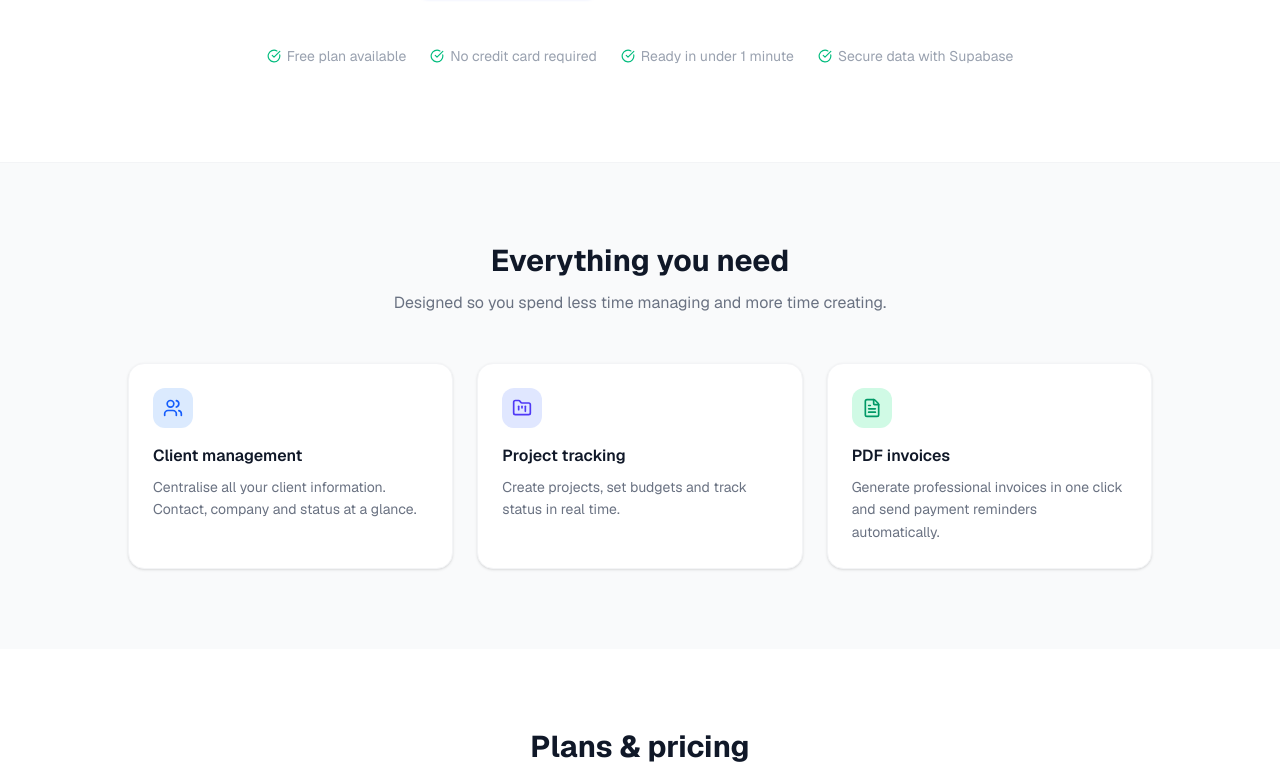
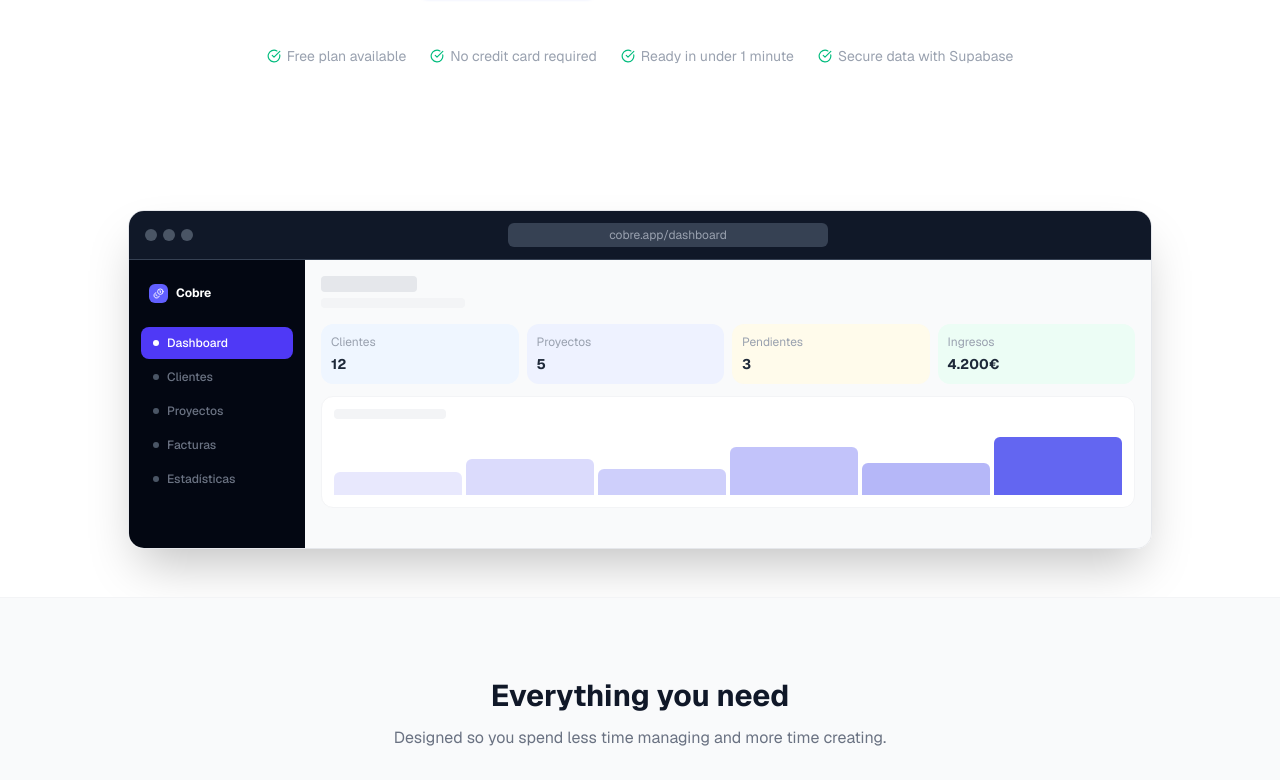
Before and after one commit to cobreestudio/cobre-freelancehub_SaaS, a Next.js app: page /en/landing in a window 1280 px wide. Shown: the part 548-1328 px from the top of the page. Built offline with nearby package versions, Linux system fonts and the light colour scheme.

Commit message:
feat: mobile responsive, onboarding checklist, landing mockup, i18n fixes

```diff
--- a/src/app/[locale]/(app)/clients/page.tsx
+++ b/src/app/[locale]/(app)/clients/page.tsx
@@ -180,7 +180,7 @@ export default function ClientsPage() {
             <div key={client.id} className="px-5 py-4 hover:bg-gray-50/60 transition-colors">
               {editingId === client.id ? (
                 <div className="space-y-3 py-1">
-                  <div className="grid grid-cols-2 gap-3">
+                  <div className="grid grid-cols-1 sm:grid-cols-2 gap-3">
                     <input autoFocus value={editForm.name || ''} onChange={e => setEditForm({ ...editForm, name: e.target.value })}
                       placeholder="Nombre" className="input" />
                     <input value={editForm.email || ''} onChange={e => setEditForm({ ...editForm, email: e.target.value })}
--- a/src/app/[locale]/(app)/page.tsx
+++ b/src/app/[locale]/(app)/page.tsx
@@ -3,15 +3,13 @@
 import { useEffect, useState } from 'react'
 import { clientStore, projectStore, invoiceStore, profileStore } from '@/lib/store'
 import { Invoice, Project, Client, Profile } from '@/lib/types'
-import { Users, FolderKanban, FileText, TrendingUp, TrendingDown, Plus, ArrowRight, Minus, AlertTriangle } from 'lucide-react'
+import { Users, FolderKanban, FileText, TrendingUp, TrendingDown, Plus, ArrowRight, Minus, AlertTriangle, Check } from 'lucide-react'
 import Link from 'next/link'
-import { useTranslations } from 'next-intl'
+import { useLocale, useTranslations } from 'next-intl'
 import {
   BarChart, Bar, XAxis, YAxis, Tooltip, ResponsiveContainer,
   PieChart, Pie, Cell, Legend,
 } from 'recharts'
-
-// ── helpers ──────────────────────────────────────────────────────────────────
 
 function revenueInMonth(invoices: Invoice[], year: number, month: number): number {
   return invoices
@@ -58,8 +56,6 @@ function projectStatus(projects: Project[]) {
     .filter(d => d.value > 0)
 }
 
-// ── subcomponents ─────────────────────────────────────────────────────────────
-
 const CustomTooltip = ({ active, payload, label }: any) => {
   if (!active || !payload?.length) return null
   return (
@@ -86,10 +82,9 @@ function TrendBadge({ pct }: { pct: number | null }) {
   )
 }
 
-// ── page ─────────────────────────────────────────────────────────────────────
-
 export default function Dashboard() {
   const t = useTranslations('dashboard')
+  const locale = useLocale()
 
   const [clients, setClients] = useState<Client[]>([])
   const [projects, setProjects] = useState<Project[]>([])
@@ -140,22 +135,32 @@ export default function Dashboard() {
   const hasRevenueData = revenueData.some(d => d.ingresos > 0)
   const hasStatusData  = statusData.length > 0
 
+  const isNewUser = !loading && clients.length === 0 && projects.length === 0 && invoices.length === 0
+  const profileComplete = !!(profile?.businessName || profile?.taxId)
+
+  const gettingStartedSteps = [
+    { title: t('step1'), desc: t('step1Desc'), href: `/${locale}/profile`, done: profileComplete },
+    { title: t('step2'), desc: t('step2Desc'), href: `/${locale}/clients/new`, done: clients.length > 0 },
+    { title: t('step3'), desc: t('step3Desc'), href: `/${locale}/projects/new`, done: projects.length > 0 },
+    { title: t('step4'), desc: t('step4Desc'), href: `/${locale}/invoices/new`, done: invoices.length > 0 },
+  ]
+
   return (
     <div className="space-y-8">
 
-      {/* Onboarding banner */}
-      {!loading && profile !== null && !profile.businessName && !profile.taxId && (
+      {/* Onboarding banner — only when user has data but profile incomplete */}
+      {!loading && !isNewUser && profile !== null && !profileComplete && (
         <div className="bg-amber-50 border border-amber-200 rounded-2xl px-5 py-4 flex items-center gap-4">
           <div className="bg-amber-100 p-2 rounded-xl shrink-0">
             <AlertTriangle size={16} className="text-amber-600" />
           </div>
           <div className="flex-1 min-w-0">
-            <p className="text-sm font-semibold text-amber-800">Completa tu perfil para empezar</p>
-            <p className="text-xs text-amber-600 mt-0.5">Añade tus datos fiscales para poder generar facturas correctas.</p>
+            <p className="text-sm font-semibold text-amber-800">{t('setupProfile')}</p>
+            <p className="text-xs text-amber-600 mt-0.5">{t('setupProfileHint')}</p>
           </div>
-          <Link href="/profile"
+          <Link href={`/${locale}/profile`}
             className="shrink-0 bg-amber-500 text-white text-xs font-semibold px-3 py-1.5 rounded-lg hover:bg-amber-600 transition-colors">
-            Ir al perfil
+            {t('goToProfile')}
           </Link>
         </div>
       )}
@@ -166,11 +171,41 @@ export default function Dashboard() {
         <p className="text-gray-400 text-sm mt-0.5">{t('subtitle')}</p>
       </div>
 
+      {/* Getting started checklist — new users only */}
+      {isNewUser && (
+        <div className="bg-indigo-50 rounded-2xl border border-indigo-100 p-6">
+          <h2 className="font-bold text-indigo-900 mb-0.5">{t('gettingStarted')}</h2>
+          <p className="text-sm text-indigo-500 mb-5">{t('gettingStartedSub')}</p>
+          <div className="grid grid-cols-1 sm:grid-cols-2 lg:grid-cols-4 gap-3">
+            {gettingStartedSteps.map(({ title, desc, href, done }, i) => (
+              <Link key={i} href={href}
+                className={`group flex flex-col gap-2.5 p-4 rounded-xl border-2 transition-all ${
+                  done
+                    ? 'border-emerald-200 bg-white/60 opacity-70'
+                    : 'border-indigo-200 bg-white hover:border-indigo-400 hover:shadow-sm'
+                }`}>
+                <div className="flex items-center justify-between">
+                  <span className={`w-6 h-6 rounded-full flex items-center justify-center text-xs font-bold ${
+                    done ? 'bg-emerald-100 text-emerald-600' : 'bg-indigo-100 text-indigo-600'
+                  }`}>
+                    {done ? <Check size={12} /> : i + 1}
+                  </span>
+                  <ArrowRight size={13} className="text-indigo-300 group-hover:text-indigo-500 transition-colors" />
+                </div>
+                <div>
+                  <p className="text-sm font-semibold text-gray-800">{title}</p>
+                  <p className="text-xs text-gray-500 mt-0.5 leading-relaxed">{desc}</p>
+                </div>
+              </Link>
+            ))}
+          </div>
+        </div>
+      )}
+
       {/* Stat cards */}
       <div className="grid grid-cols-2 xl:grid-cols-4 gap-4">
 
-        {/* Clientes */}
-        <Link href="/clients"
+        <Link href={`/${locale}/clients`}
           className="group bg-white rounded-2xl border border-gray-100 p-5 hover:shadow-md hover:-translate-y-0.5 transition-all duration-150">
           <div className="flex items-center justify-between mb-4">
             <div className="bg-blue-50 p-2.5 rounded-xl">
@@ -187,8 +222,7 @@ export default function Dashboard() {
           )}
         </Link>
 
-        {/* Proyectos activos */}
-        <Link href="/projects"
+        <Link href={`/${locale}/projects`}
           className="group bg-white rounded-2xl border border-gray-100 p-5 hover:shadow-md hover:-translate-y-0.5 transition-all duration-150">
           <div className="flex items-center justify-between mb-4">
             <div className="bg-indigo-50 p-2.5 rounded-xl">
@@ -202,8 +236,7 @@ export default function Dashboard() {
           <p className="text-xs font-medium text-gray-400">{t('activeProjects')}</p>
         </Link>
 
-        {/* Facturas pendientes */}
-        <Link href="/invoices"
+        <Link href={`/${locale}/invoices`}
           className="group bg-white rounded-2xl border border-gray-100 p-5 hover:shadow-md hover:-translate-y-0.5 transition-all duration-150">
           <div className="flex items-center justify-between mb-4">
             <div className="bg-amber-50 p-2.5 rounded-xl">
@@ -216,12 +249,11 @@ export default function Dashboard() {
           </p>
           <p className="text-xs font-medium text-gray-400 mb-1">{t('pendingInvoices')}</p>
           {!loading && overdueCount > 0 && (
-            <p className="text-xs text-red-500 font-semibold animate-pulse">{overdueCount} vencida{overdueCount !== 1 ? 's' : ''} ⚠</p>
+            <p className="text-xs text-red-500 font-semibold animate-pulse">{t('overdueWarning', { count: overdueCount })}</p>
           )}
         </Link>
 
-        {/* Ingresos este mes */}
-        <Link href="/invoices"
+        <Link href={`/${locale}/invoices`}
           className="group bg-white rounded-2xl border border-gray-100 p-5 hover:shadow-md hover:-translate-y-0.5 transition-all duration-150">
           <div className="flex items-center justify-between mb-4">
             <div className="bg-emerald-50 p-2.5 rounded-xl">
@@ -255,7 +287,7 @@ export default function Dashboard() {
           <div className="bg-white rounded-2xl border border-gray-100 px-5 py-4 flex items-center gap-4">
             <div className="flex-1">
               <div className="flex items-center justify-between mb-1.5">
-                <span className="text-xs font-medium text-gray-400">Salud del negocio · facturas cobradas</span>
+                <span className="text-xs font-medium text-gray-400">{t('businessHealth')}</span>
                 <span className={`text-xs font-bold ${textColor}`}>{pct}%</span>
               </div>
               <div className="h-1.5 bg-gray-100 rounded-full overflow-hidden">
@@ -271,7 +303,7 @@ export default function Dashboard() {
       {!loading && (thisRevenue > 0 || lastRevenue > 0 || thisPaid > 0 || thisClients > 0) && (
         <div className="bg-white rounded-2xl border border-gray-100 p-5">
           <h2 className="font-semibold text-gray-900 mb-4">{t('monthlyComparison')}</h2>
-          <div className="grid grid-cols-3 gap-4">
+          <div className="grid grid-cols-1 sm:grid-cols-3 gap-4">
             {[
               { label: t('thisMonthRevenue'), current: `${thisRevenue.toLocaleString('es-ES')} €`, prev: `${lastRevenue.toLocaleString('es-ES')} €`, pct: revGrowth },
               { label: t('paidInvoices'), current: String(thisPaid), prev: String(lastPaid), pct: paidGrowth },
@@ -295,7 +327,6 @@ export default function Dashboard() {
       {/* Charts */}
       <div className="grid grid-cols-1 lg:grid-cols-3 gap-6">
 
-        {/* Revenue bar chart */}
         <div className="lg:col-span-2 bg-white rounded-2xl border border-gray-100 p-6">
           <div className="flex items-center justify-between mb-6">
             <div>
@@ -321,10 +352,7 @@ export default function Dashboard() {
                 <XAxis dataKey="mes" tick={{ fontSize: 12, fill: '#9ca3af' }} axisLine={false} tickLine={false} />
                 <YAxis tick={{ fontSize: 12, fill: '#9ca3af' }} axisLine={false} tickLine={false} tickFormatter={v => `${v}€`} />
                 <Tooltip content={<CustomTooltip />} cursor={{ fill: '#f3f4f6', radius: 6 }} />
-                <Bar dataKey="ingresos" radius={[6, 6, 0, 0]}
-                  fill="#6366f1"
-                  label={false}
-                />
+                <Bar dataKey="ingresos" radius={[6, 6, 0, 0]} fill="#6366f1" />
               </BarChart>
             </ResponsiveContainer>
           ) : (
@@ -338,7 +366,6 @@ export default function Dashboard() {
           )}
         </div>
 
-        {/* Project status donut */}
         <div className="bg-white rounded-2xl border border-gray-100 p-6">
           <div className="mb-6">
             <h2 className="font-semibold text-gray-900">{t('projectStatus')}</h2>
@@ -346,7 +373,7 @@ export default function Dashboard() {
           </div>
           {loading ? (
             <div className="h-[200px] flex flex-col items-center justify-center gap-4 animate-pulse">
-              <div className="w-28 h-28 rounded-full border-[16px] border-gray-100" style={{ borderTopColor: '#e5e7eb', borderRightColor: '#d1d5db', borderBottomColor: '#e5e7eb' }} />
+              <div className="w-28 h-28 rounded-full border-[16px] border-gray-100" />
               <div className="flex gap-3">
                 {[80, 60, 70].map((w, i) => (
                   <div key={i} className="h-3 bg-gray-100 rounded-full" style={{ width: `${w}px` }} />
@@ -385,9 +412,9 @@ export default function Dashboard() {
         <h2 className="font-semibold text-gray-900 mb-4">{t('quickActions')}</h2>
         <div className="grid grid-cols-1 sm:grid-cols-3 gap-3">
           {[
-            { href: '/clients/new', icon: Users, label: t('newClient'), color: 'group-hover:text-blue-500', border: 'group-hover:border-blue-300 group-hover:bg-blue-50' },
-            { href: '/projects/new', icon: FolderKanban, label: t('newProject'), color: 'group-hover:text-indigo-500', border: 'group-hover:border-indigo-300 group-hover:bg-indigo-50' },
-            { href: '/invoices/new', icon: FileText, label: t('newInvoice'), color: 'group-hover:text-emerald-500', border: 'group-hover:border-emerald-300 group-hover:bg-emerald-50' },
+            { href: `/${locale}/clients/new`, icon: Users, label: t('newClient'), color: 'group-hover:text-blue-500', border: 'group-hover:border-blue-300 group-hover:bg-blue-50' },
+            { href: `/${locale}/projects/new`, icon: FolderKanban, label: t('newProject'), color: 'group-hover:text-indigo-500', border: 'group-hover:border-indigo-300 group-hover:bg-indigo-50' },
+            { href: `/${locale}/invoices/new`, icon: FileText, label: t('newInvoice'), color: 'group-hover:text-emerald-500', border: 'group-hover:border-emerald-300 group-hover:bg-emerald-50' },
           ].map(({ href, icon: Icon, label, color, border }) => (
             <Link key={href} href={href}
               className={`group flex items-center gap-3 p-4 border-2 border-dashed border-gray-200 rounded-xl transition-all ${border}`}>
--- a/src/app/[locale]/(public)/landing/page.tsx
+++ b/src/app/[locale]/(public)/landing/page.tsx
@@ -78,6 +78,75 @@ export default function LandingPage() {
               {p}
             </span>
           ))}
+        </div>
+      </section>
+
+      {/* App mockup */}
+      <section className="py-12 px-6 overflow-hidden bg-white">
+        <div className="max-w-5xl mx-auto">
+          <div className="relative rounded-2xl overflow-hidden shadow-2xl border border-gray-200 ring-1 ring-inset ring-black/5">
+            {/* Browser bar */}
+            <div className="flex items-center gap-2 px-4 py-3 bg-gray-900 border-b border-gray-700">
+              <div className="flex gap-1.5">
+                <div className="w-3 h-3 rounded-full bg-gray-600" />
+                <div className="w-3 h-3 rounded-full bg-gray-600" />
+                <div className="w-3 h-3 rounded-full bg-gray-600" />
+              </div>
+              <div className="flex-1 bg-gray-700 rounded-md px-3 py-1 text-xs text-gray-400 mx-4 text-center max-w-xs mx-auto">
+                cobre.app/dashboard
+              </div>
+            </div>
+            {/* App UI */}
+            <div className="flex h-56 sm:h-72">
+              {/* Sidebar */}
+              <div className="w-36 sm:w-44 bg-gray-950 p-3 shrink-0 hidden sm:flex flex-col">
+                <div className="flex items-center gap-2 px-2 py-3 mb-3">
+                  <div className="bg-indigo-500 p-1 rounded-md shrink-0">
+                    <Coins size={11} className="text-white" />
+                  </div>
+                  <span className="text-xs font-bold text-white">Cobre</span>
+                </div>
+                {['Dashboard', 'Clientes', 'Proyectos', 'Facturas', 'Estadísticas'].map((item, i) => (
+                  <div key={item} className={`flex items-center gap-2 px-3 py-2 rounded-lg mb-0.5 text-xs font-medium ${i === 0 ? 'bg-indigo-600 text-white' : 'text-gray-500'}`}>
+                    <div className={`w-1.5 h-1.5 rounded-full shrink-0 ${i === 0 ? 'bg-white' : 'bg-gray-600'}`} />
+                    {item}
+                  </div>
+                ))}
+              </div>
+              {/* Dashboard content */}
+              <div className="flex-1 bg-gray-50 p-4 overflow-hidden">
+                <div className="mb-4 hidden sm:block">
+                  <div className="h-4 w-24 bg-gray-200 rounded mb-1.5" />
+                  <div className="h-2.5 w-36 bg-gray-100 rounded" />
+                </div>
+                <div className="grid grid-cols-2 sm:grid-cols-4 gap-2 mb-3">
+                  {[
+                    { color: 'bg-blue-50', val: '12', label: 'Clientes' },
+                    { color: 'bg-indigo-50', val: '5', label: 'Proyectos' },
+                    { color: 'bg-amber-50', val: '3', label: 'Pendientes' },
+                    { color: 'bg-emerald-50', val: '4.200€', label: 'Ingresos' },
+                  ].map((card, i) => (
+                    <div key={i} className={`${card.color} rounded-xl p-2.5`}>
+                      <p className="text-xs text-gray-400 mb-1 truncate">{card.label}</p>
+                      <p className="text-sm font-bold text-gray-800">{card.val}</p>
+                    </div>
+                  ))}
+                </div>
+                <div className="bg-white rounded-xl p-3 border border-gray-100">
+                  <div className="h-2.5 w-28 bg-gray-100 rounded mb-3" />
+                  <div className="flex items-end gap-1 h-12 sm:h-16">
+                    {[35, 55, 40, 75, 50, 90].map((h, i) => (
+                      <div key={i} className="flex-1 rounded-t-md transition-all"
+                        style={{
+                          height: `${h}%`,
+                          background: i === 5 ? '#6366f1' : `rgba(99,102,241,${0.15 + i * 0.08})`
+                        }} />
+                    ))}
+                  </div>
+                </div>
+              </div>
+            </div>
+          </div>
         </div>
       </section>
 
--- a/src/components/Sidebar.tsx
+++ b/src/components/Sidebar.tsx
@@ -39,7 +39,7 @@ export default function Sidebar({ isOpen, onClose }: SidebarProps) {
     { href: `/${locale}/invoices`, label: t('invoices'),  icon: FileText },
     { href: `/${locale}/stats`,    label: t('stats'),     icon: BarChart2 },
     { href: `/${locale}/profile`,  label: t('profile'),   icon: UserCircle },
-    { href: `/${locale}/billing`,  label: 'Plan',         icon: Crown },
+    { href: `/${locale}/billing`,  label: t('billing'),   icon: Crown },
   ]
 
   const isActive = (href: string) =>
```
Also changed, not shown: messages/en.json (+18 -2 lines), messages/es.json (+18 -2 lines), messages/fr.json (+18 -2 lines), src/app/[locale]/(app)/invoices/page.tsx (+5 -5 lines).
